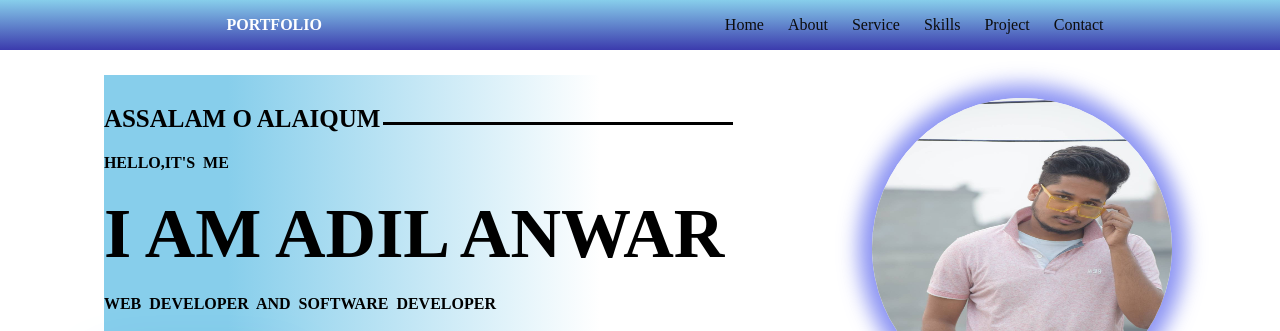
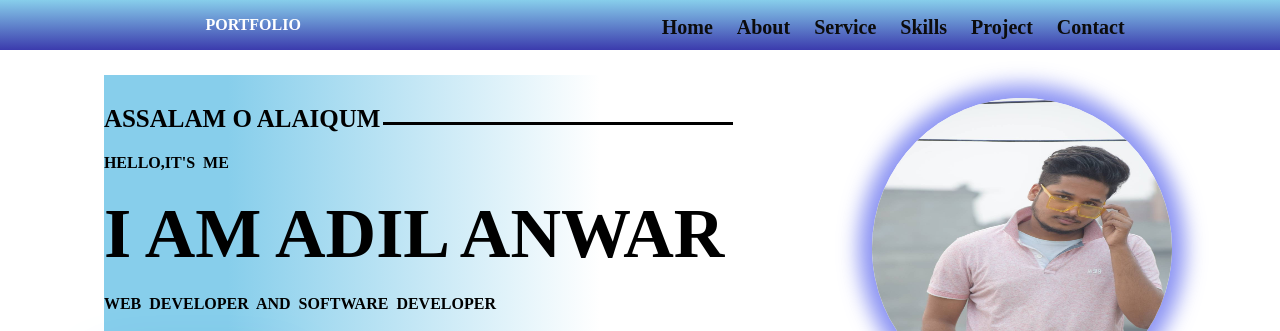
Before and after one commit to adil0602/portfolio, a plain HTML site: page index.html in a window 1280 px wide. Shown: the top 331 px of the page. Drawn offline with Linux system fonts and the light colour scheme.

Commit message:
Update index.css

```diff
--- a/index.css
+++ b/index.css
@@ -40,6 +40,8 @@
         display: flex;
     }
     .headright ul a{
+          font-weight: bolder;
+        font-size: 20px;
         text-decoration: none;
         padding: 0px 10px;
         list-style-type: none;
```
